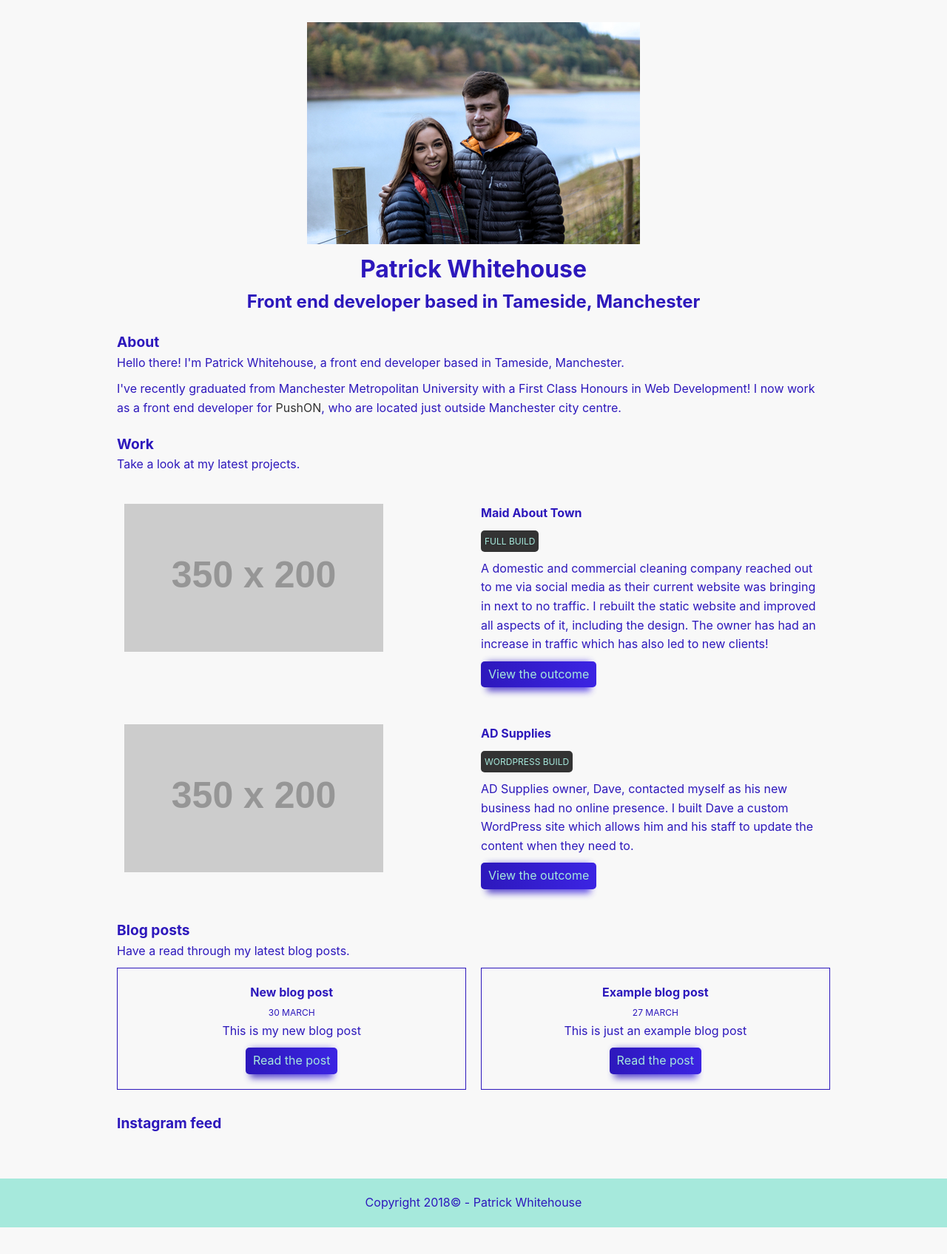
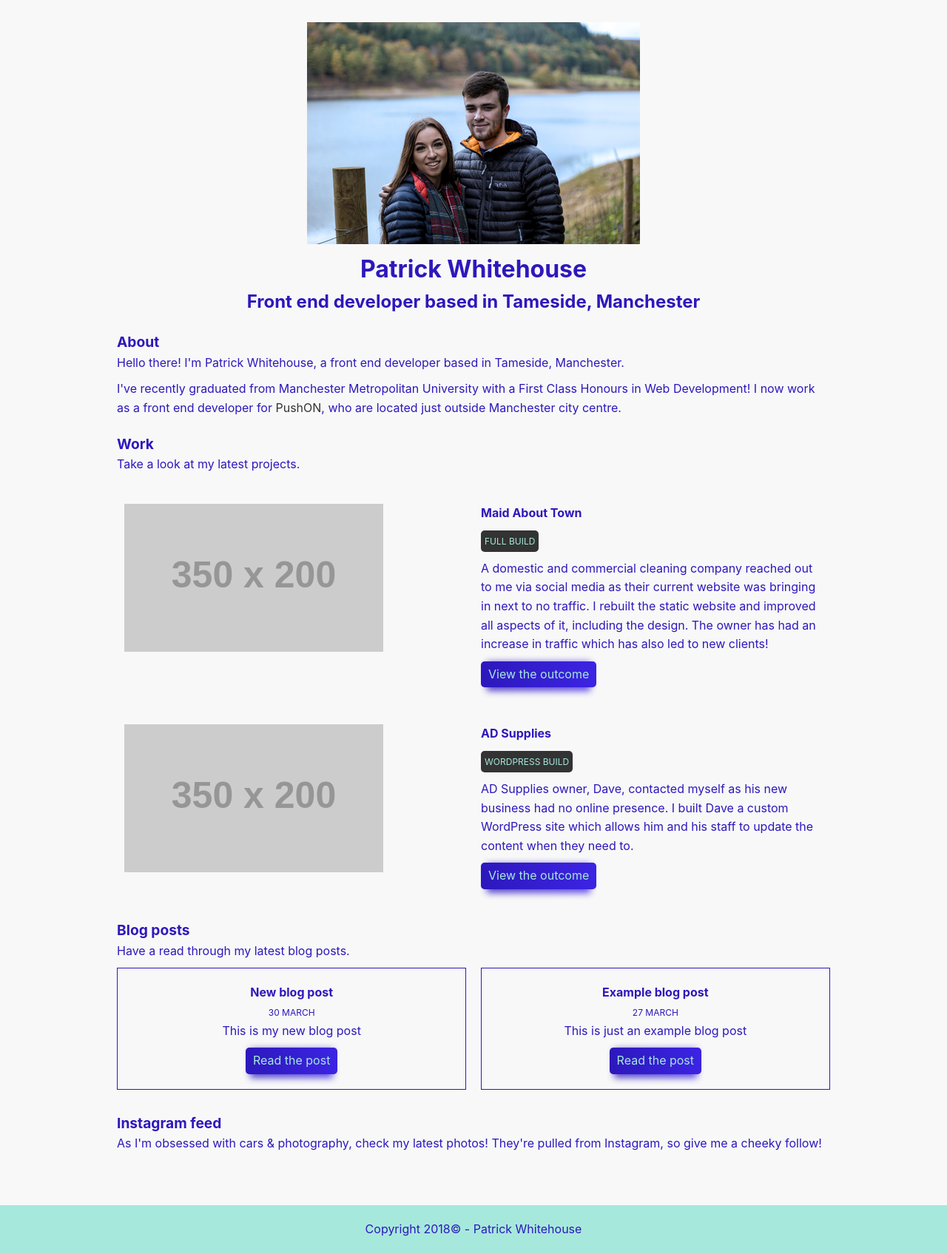
Before and after one commit to PatrickWhitehouse/Old-portfolio, a Jekyll site: the page built from index.html, in a window 1280 px wide. Shown: the whole page at 74% size. Built offline with Jekyll 4.4.1, drawn with Linux system fonts in a browser that asks for light colours; before the commit the page ends 1659 px from its top, so only the background shows below that.

Commit message:
insta feed changes

```diff
--- a/_scss/main.scss
+++ b/_scss/main.scss
@@ -173,6 +173,17 @@
     flex-direction: column;
 }
 
+/* Instagram section */
+
+section.instagram{
+    #instafeed{
+        display: flex;
+        flex-wrap: wrap;
+        align-items: center;
+        justify-content: space-evenly;
+    }
+}
+
 /* Footer */
 footer{
     background-color: $primary;
--- a/css/main.css
+++ b/css/main.css
@@ -144,6 +144,17 @@
   -ms-flex-direction: column;
       flex-direction: column; }
 
+/* Instagram section */
+section.instagram #instafeed {
+  display: -ms-flexbox;
+  display: flex;
+  -ms-flex-wrap: wrap;
+      flex-wrap: wrap;
+  -ms-flex-align: center;
+      align-items: center;
+  -ms-flex-pack: space-evenly;
+      justify-content: space-evenly; }
+
 /* Footer */
 footer {
   background-color: #a6e9dc;
--- a/index.html
+++ b/index.html
@@ -55,6 +55,7 @@
 </section>
 <section class="instagram">
   <h3>Instagram feed</h3>
+  <p>As I'm obsessed with cars & photography, check my latest photos! They're pulled from Instagram, so give me a cheeky follow!</p>
   <div id="instafeed">
 
   </div>
```
Also changed, not shown: other parts of index.html (+2 -1 lines).
